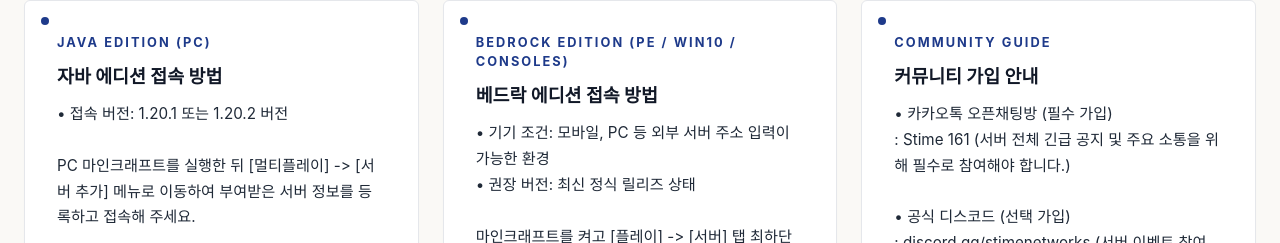
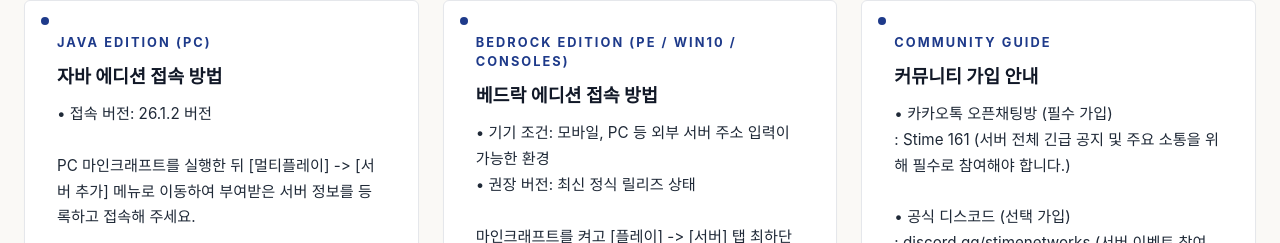
Before and after one commit to Phillip3355/stimenetworks, a Next.js app: page /join in a window 1280 px wide. Shown: the part 557-800 px from the top of the page. Built offline with nearby package versions, Linux system fonts and the light colour scheme.

Commit message:
em patch

```diff
--- a/app/join/page.tsx
+++ b/app/join/page.tsx
@@ -52,8 +52,8 @@
               <h3 className={styles.timelineTitle}>{t('자바 에디션 접속 방법', 'Java Connection')}</h3>
               <p className={styles.timelineText}>
                 {t(
-                  '• 접속 버전: 1.20.1 또는 1.20.2 버전\n\nPC 마인크래프트를 실행한 뒤 [멀티플레이] -> [서버 추가] 메뉴로 이동하여 부여받은 서버 정보를 등록하고 접속해 주세요.',
-                  '• Connection Version: 1.20.1 or 1.20.2\n\nLaunch your Java Minecraft client, go to [Multiplayer] -> [Add Server], input your assigned server details, and connect.'
+                  '• 접속 버전: 26.1.2 버전\n\nPC 마인크래프트를 실행한 뒤 [멀티플레이] -> [서버 추가] 메뉴로 이동하여 부여받은 서버 정보를 등록하고 접속해 주세요.',
+                  '• Connection Version: 26.1.2\n\nLaunch your Java Minecraft client, go to [Multiplayer] -> [Add Server], input your assigned server details, and connect.'
                 )}
               </p>
             </article>
```
Also changed, not shown: 1 other file (tests, documents, lock files or other folders).
